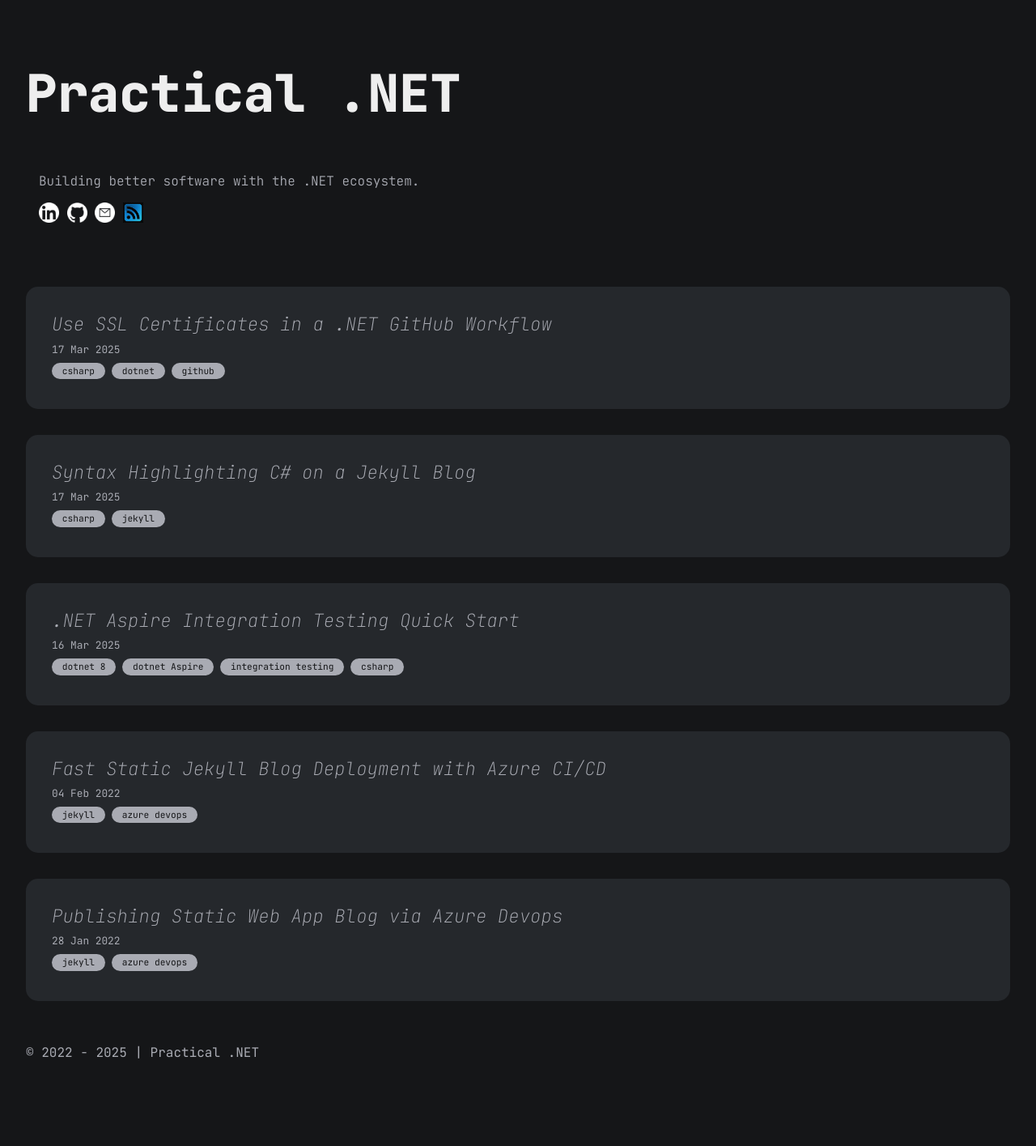
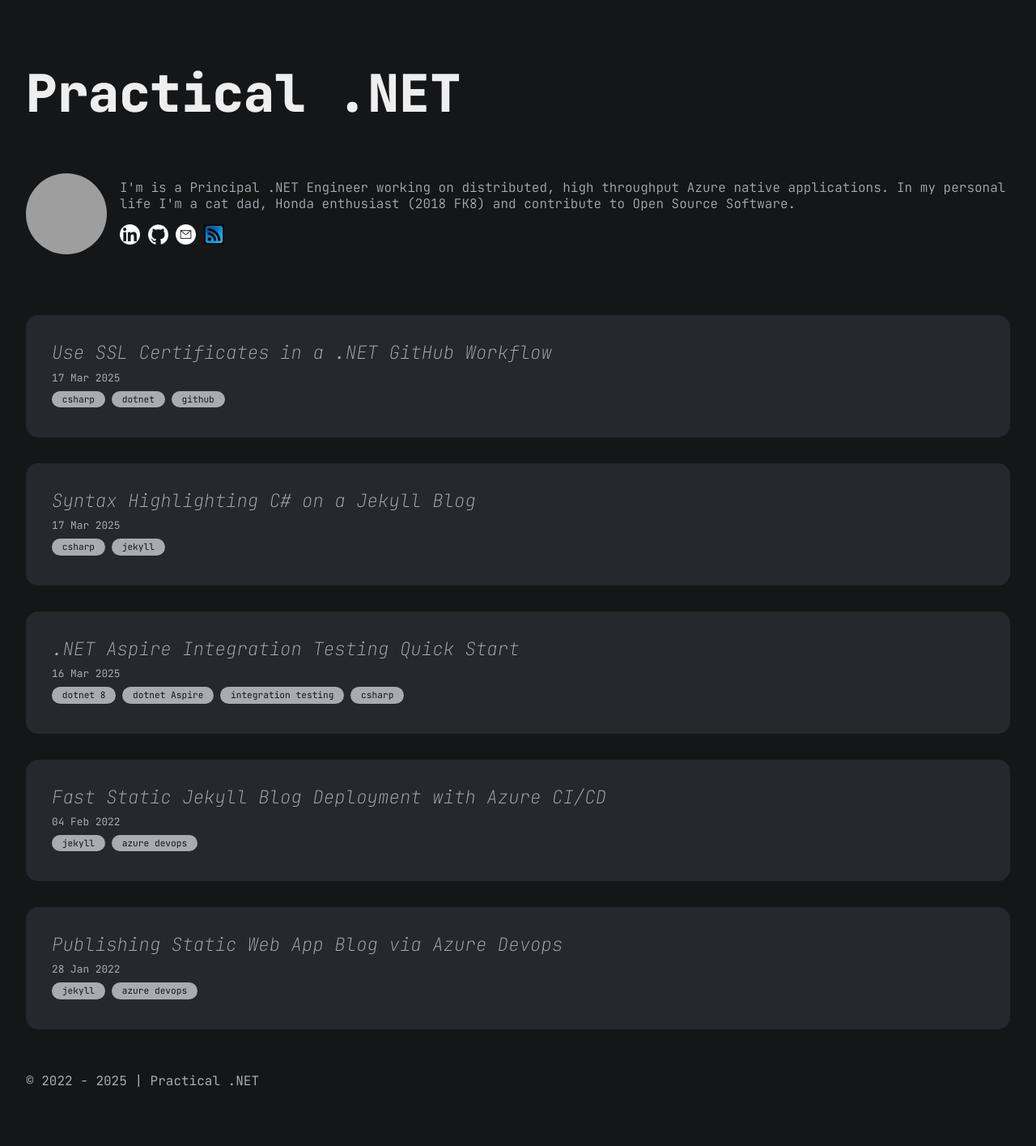
Before and after one commit to james-gould/PersonalBlog, a Jekyll site: the page built from index.md, in a window 1280 px wide. Shown: the whole page at 81% size. Built offline with Jekyll 4.4.1, drawn with Linux system fonts in a browser that asks for light colours; nearby versions of some CDN libraries; before the commit the page ends 1380 px from its top, so only the background shows below that; grey boxes are pictures that could not be loaded.

Commit message:
Updated author section

```diff
--- a/_data/author.yml
+++ b/_data/author.yml
@@ -1,7 +1,8 @@
 name: James Gould
+dp: https://avatars.githubusercontent.com/u/15638113?v=4
 description: "
   <p>
-    Building better software with the .NET ecosystem.
+    I'm is a Principal .NET Engineer working on distributed, high throughput Azure native applications. In my personal life I'm a cat dad, Honda enthusiast (2018 FK8) and contribute to Open Source Software.
   </p>
 "
 contact:
```
